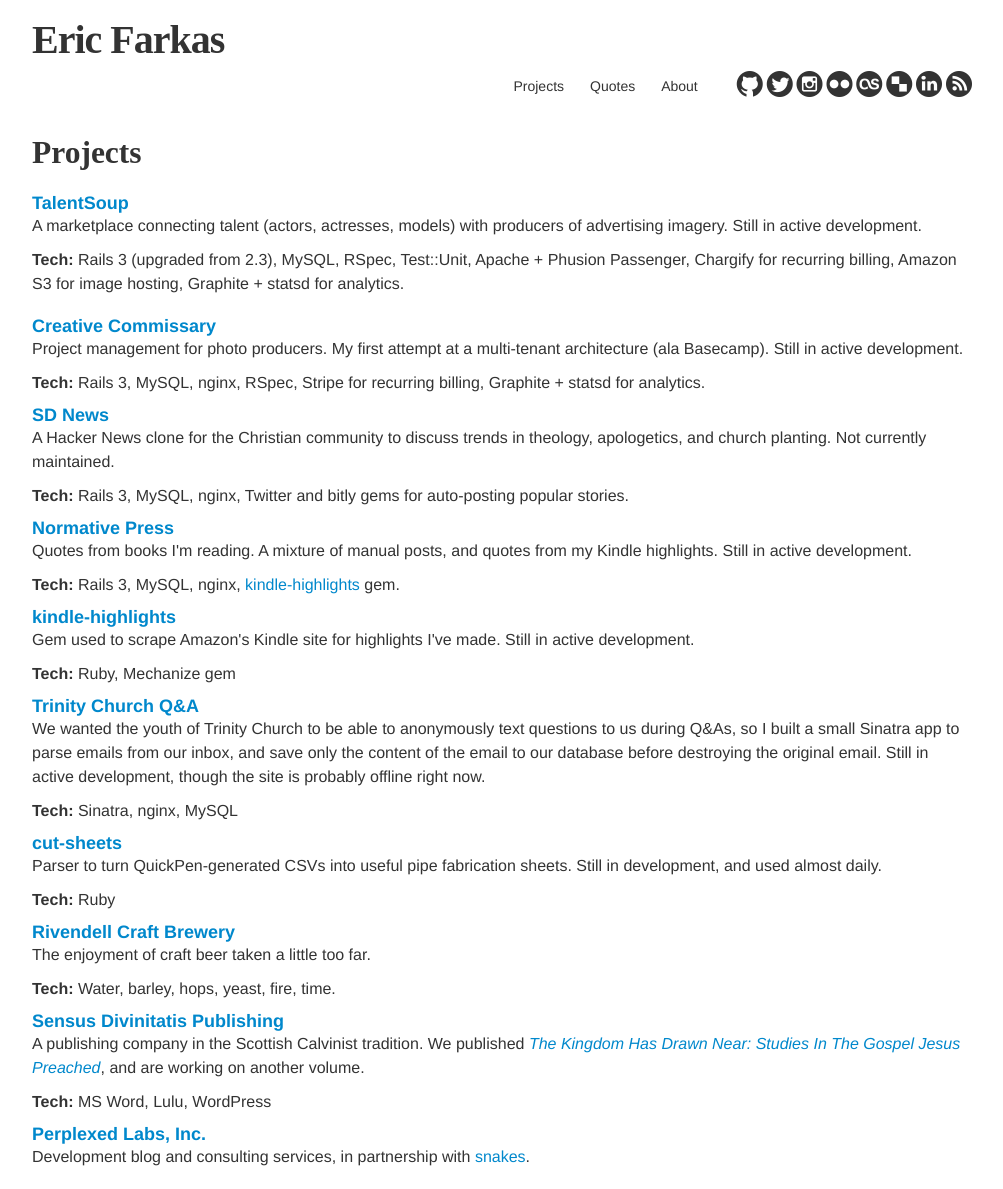
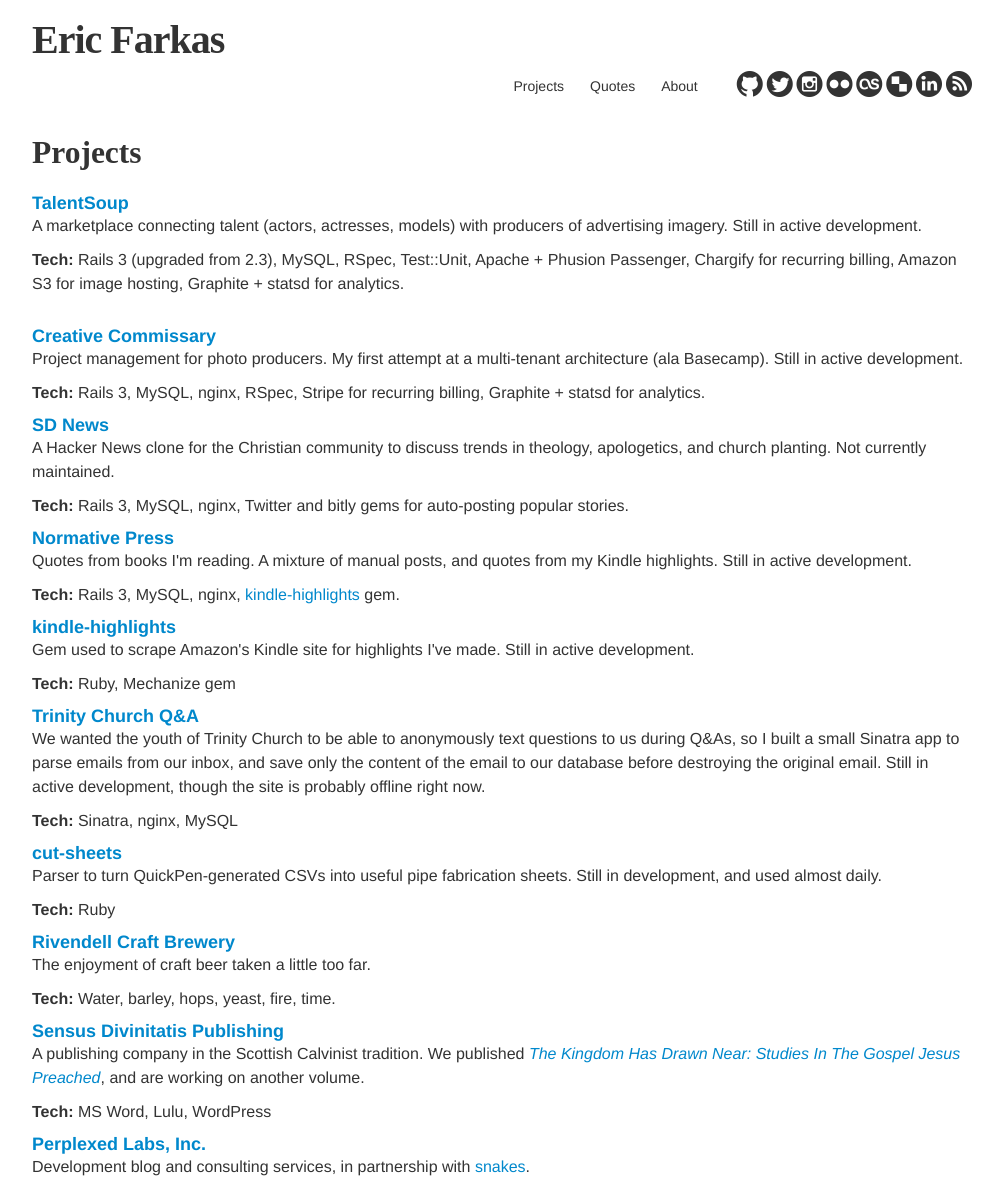
Before and after one commit to speric/speric.github.com, a Jekyll site: the page built from projects.html, in a window 1280 px wide. Shown: the whole page, without its empty margins (128-1131 px from the left). Built offline with Jekyll 4.4.1, drawn with Linux system fonts in a browser that asks for light colours; some web fonts are replaced; Markdown is read by kramdown in place of the engine named in the settings.

Commit message:
reworked project pages.

```diff
--- a/assets/css/style.css
+++ b/assets/css/style.css
@@ -49,4 +49,4 @@
 }
 .content{padding-top: 10px;}
 .project-title{font-size:18px; font-weight: bold;}
-.project-container{padding-bottom:10px;}
+.project-container{padding-bottom:20px;}
```
